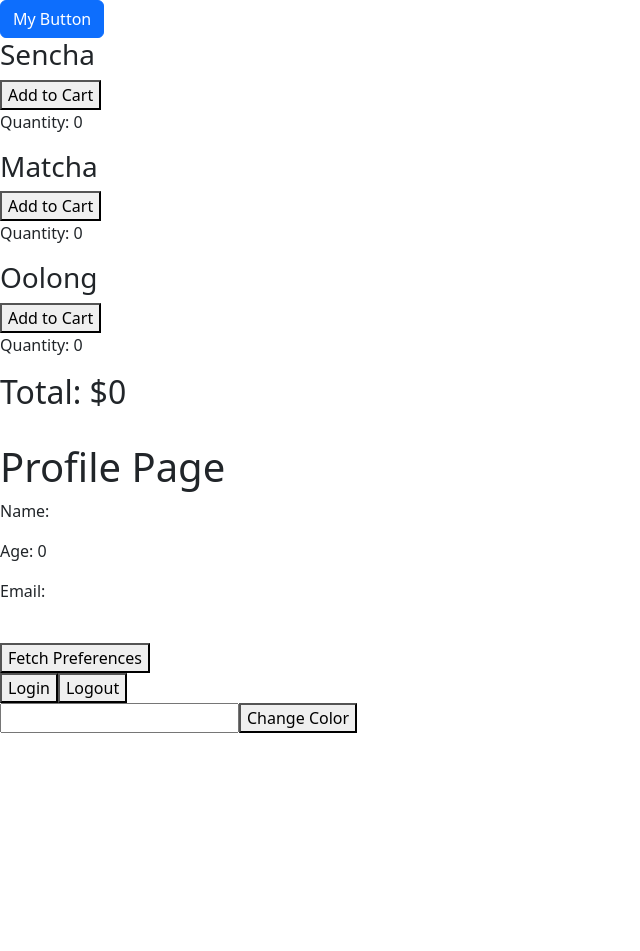
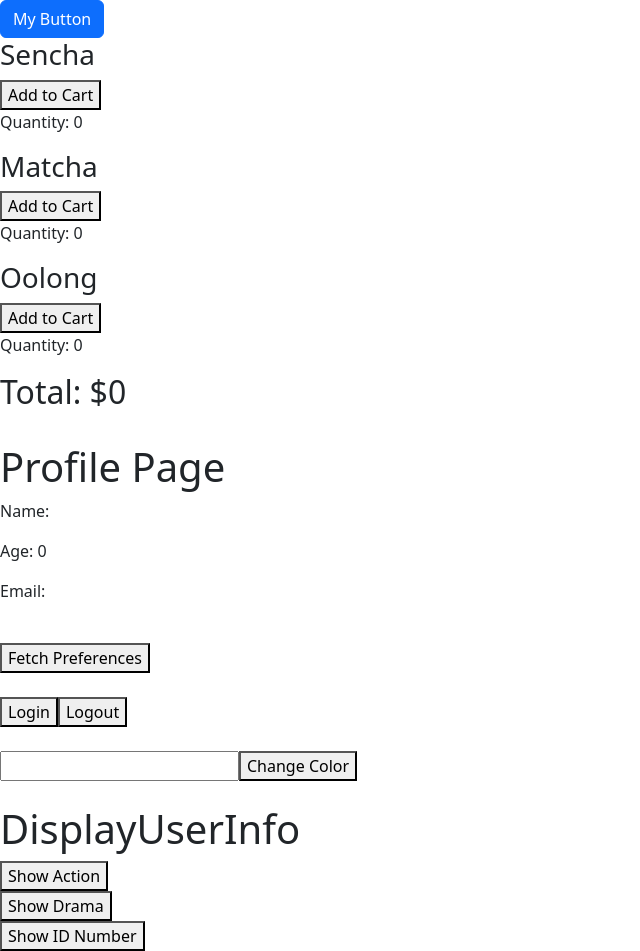
Before and after one commit to RamiLorca/game-project, a React (Vite) app: page / in a window 1280 px wide. Shown: the whole page, without its empty margins (0-640 px from the left). Before the commit the page ends 800 px from the top, so only its background shows below. Built offline with nearby package versions, Linux system fonts and the light colour scheme.

Commit message:
displaying fetched values from new component

```diff
--- a/src/App.tsx
+++ b/src/App.tsx
@@ -7,6 +7,7 @@ import type { RootState } from './store';
 import Login from "./components/Login";
 import Profile from "./components/Profile";
 import ChangeColor from "./components/ChangeColor";
+import DisplayUserInfo from "./components/DisplayUserInfo";
 
 const App: React.FC = () => {
 
@@ -35,9 +36,17 @@ const App: React.FC = () => {
 
       <Profile />
 
+      <br />
+
       <Login />
 
+      <br />
+
       <ChangeColor />
+
+      <br />
+
+      <DisplayUserInfo />
 
     </div>
   );
--- /dev/null
+++ b/src/components/DisplayUserInfo.tsx
@@ -0,0 +1,55 @@
+import { useSelector } from "react-redux";
+import { RootState } from "../store";
+import { useState } from "react";
+
+const DisplayUserInfo = () => {
+
+  const { user } = useSelector((state: RootState) => ({
+    user: state.user,
+  }));
+
+  const [showAction, setShowAction] = useState(false);
+  const [showDrama, setShowDrama] = useState(false);
+  const [showId, setShowId] = useState(false);
+
+  const handleShowAction = () => {
+    setShowAction(!showAction);
+  };
+
+  const handleShowDrama = () => {
+    setShowDrama(!showDrama);
+  };
+
+  const handleShowId = () => {
+    setShowId(!showId);
+  };
+
+  return (
+    <div>
+        <h1>DisplayUserInfo</h1>
+
+        <button onClick={handleShowAction}>Show Action</button>
+        {showAction && user.preferences !== null && (
+            <p>Action: {user.preferences.wants_action.toString()} </p>
+        )}
+
+        <br />
+
+        <button onClick={handleShowDrama}>Show Drama</button>
+        {showDrama && user.preferences !== null && (
+            <p>Action: {user.preferences.wants_drama.toString()} </p>
+        )}
+
+        <br />
+
+        <button onClick={handleShowId}>Show ID Number</button>
+        {showId && user.preferences !== null && (
+            <p>Action: {user.preferences.user_id.toString()} </p>
+        )}
+
+        <br />
+    </div>
+  );
+};
+
+export default DisplayUserInfo;
--- a/src/components/Profile.tsx
+++ b/src/components/Profile.tsx
@@ -30,10 +30,11 @@ const Profile = () => {
         <p>Email: {user.email}</p>
         <br />
         <button onClick={handleFetchPreferences}>Fetch Preferences</button>
-        {user.preferences && (
+        {user.preferences !== null && (
           <div>
             <h2>Preferences</h2>
             <p>Username: {user.preferences.username}</p>
+            <p>Action?: {user.preferences.wants_action.toString()}</p>
           </div>
         )}
     </div>
--- a/src/features/user.tsx
+++ b/src/features/user.tsx
@@ -47,6 +47,7 @@ export const userSlice = createSlice({
         },
         setUserPreferences: (state, action: PayloadAction<Preferences>) => {
             state.preferences = action.payload;
+            console.log("User Preferences Updated: ", state.preferences);
         },
     },
 });
```
